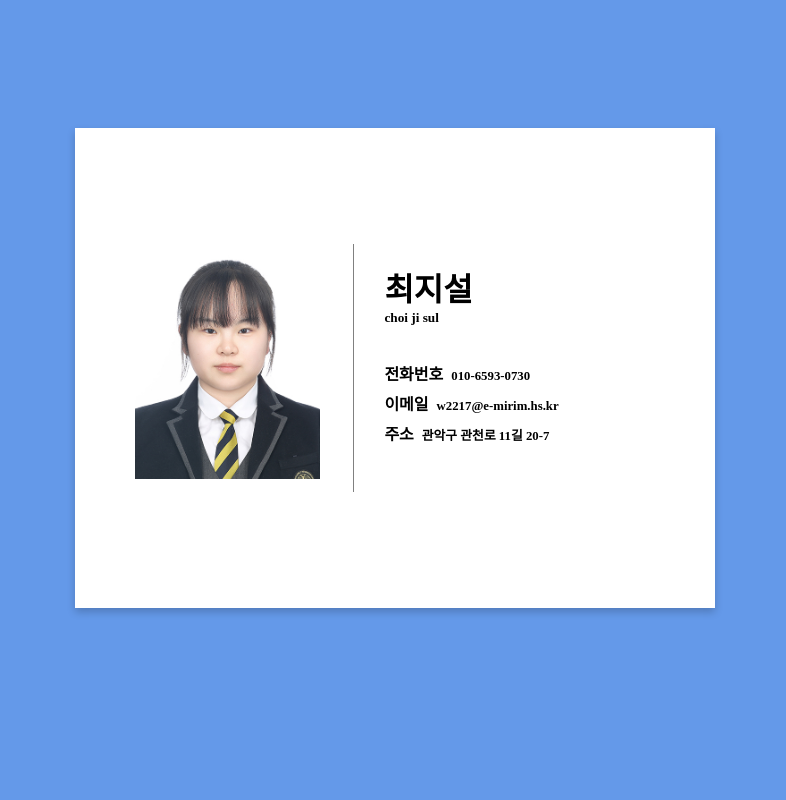
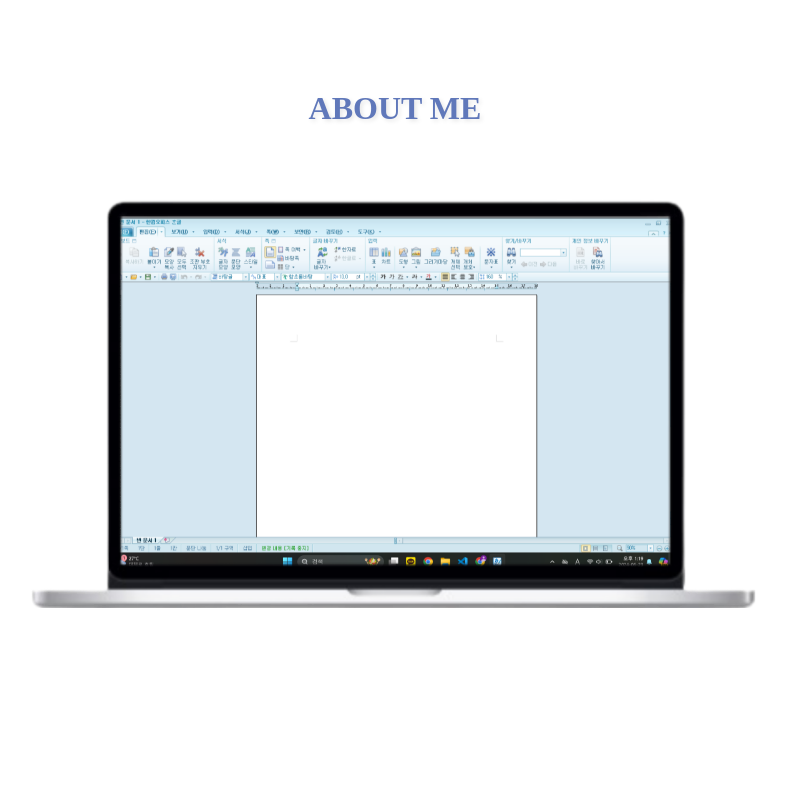
Before and after one commit to choijisul/AboutMe, a plain HTML site: page index.html in a window 1280 px wide. Shown: the top 800 px of the page, without its empty margins (245-1031 px from the left). Drawn offline with Linux system fonts and the light colour scheme.

Commit message:
index 프로필 디자인 바꿈. index완성. 스크롤 다음 section 스크롤 효과 완료

```diff
--- a/index.html
+++ b/index.html
@@ -1,31 +1,44 @@
 <!DOCTYPE html>
 <html lang="en">
+
 <head>
     <meta charset="UTF-8">
     <meta name="viewport" content="width=device-width, initial-scale=1.0">
     <title>Self Introduction</title>
     <link rel="stylesheet" href="styles.css">
 </head>
+
 <body>
     <div class="container">
         <div class="content-section" id="section1">
-            <!-- 프로필 -->
+            <h1 class="section1-title">ABOUT ME</h1>
             <div class="profile-container">
-                <div class="profile-img-div">
-                    <img src="./img/profile.png" class="profile-img">
-                </div>
-                <div class="profile-content-div">
-                    <h1 class="profile-name">최지설</h1>
-                    <h5 class="profile-ename">choi ji sul</h5>
-                    <h4 class="profile-phone">전화번호&nbsp;&nbsp;<d class="small-font">010-6593-0730</d></h4>
-                    <h4 class="profile-email">이메일&nbsp;&nbsp;<d class="small-font">w2217@e-mirim.hs.kr</d></h4>
-                    <h4 class="profile-address">주소&nbsp;&nbsp;<d class="small-font">관악구 관천로 11길 20-7</d></h4>
-                </div>
+                <img src="./img/computer.png" class="computer">
             </div>
-
-
+            <div class="profile-detail" id="profileDetail">
+                <p id="profileDetail1"></p>
+                <p id="profileDetail2"></p>
+                <p id="profileDetail3"></p>
+            </div>
+        </div>
+        <div class="content-section" id="section2">
+            <h1 class="section1-title">SKILL</h1>
+            <p>Content for section 2</p>
+        </div>
+        <div class="content-section" id="section3">
+            <h1>Section 3</h1>
+            <p>Content for section 3</p>
+        </div>
+        <div class="content-section" id="section4">
+            <h1>Section 4</h1>
+            <p>Content for section 4</p>
+        </div>
+        <div class="content-section" id="section5">
+            <h1>Section 5</h1>
+            <p>Content for section 5</p>
         </div>
     </div>
     <script src="scripts.js"></script>
 </body>
+
 </html>
--- a/scripts.js
+++ b/scripts.js
@@ -1,6 +1,11 @@
 let isScrolling = false;
+let profileDetail1 = document.getElementById('profileDetail1');
+let profileDetail2 = document.getElementById('profileDetail2');
+let profileDetail3 = document.getElementById('profileDetail3');
+let contentChanged = false;
+let typingInProgress = false;
 
-// 스크롤 자동 내려감 애니메이션
+// Function to scroll smoothly
 function scrollToSection(direction) {
     const scrollPosition = window.pageYOffset || document.documentElement.scrollTop;
     const viewportHeight = window.innerHeight;
@@ -24,47 +29,72 @@ function scrollToSection(direction) {
     }, 1000);
 }
 
-// 배경 그라데이션 흐려짐 애니메이션
-function updateBackgroundGradient() {
-    const scrollPosition = window.pageYOffset || document.documentElement.scrollTop;
-    const documentHeight = document.documentElement.scrollHeight - window.innerHeight;
-    const scrollPercentage = scrollPosition / documentHeight;
 
-    const startColor = [100, 153, 233];
-    const endColor = [255, 255, 255];
-    const currentColor = startColor.map((start, index) => {
-        const end = endColor[index];
-        const current = start + (end - start) * scrollPercentage;
-        return Math.round(current);
-    });
+// Function for typing effect with callback
+function typeWriter(element, text, callback) {
+    let i = 0;
+    typingInProgress = true;
 
-    const currentColorString = `rgb(${currentColor.join(',')})`;
+    function typing() {
+        if (i < text.length) {
+            element.innerHTML += text.charAt(i);
+            i++;
+            setTimeout(typing, 100);
+        } else {
+            typingInProgress = false;
+            if (callback) {
+                callback();
+            }
+        }
+    }
 
-    if (scrollPosition > 0) {
-        document.body.style.background = `linear-gradient(to bottom, ${currentColorString}, white)`;
-    } else {
-        document.body.style.background = `rgb(${startColor.join(',')})`;
-    }
+    element.innerHTML = ''; // Clear existing content
+    typing(); // Start typing effect
 }
 
-// 스크롤 효과 적용
+// Function to change profile detail content
+function changeProfileDetailContent() {
+    if (typingInProgress) return; // If typing is already in progress, return
+
+    const newContent1 = '이름 : 최지설';
+    const newContent2 = '생일 : 2006년 07월 31일';
+    const newContent3 = '전화번호 : 010-6593-0730';
+
+    // Type each content sequentially
+    typeWriter(profileDetail1, newContent1, () => {
+        typeWriter(profileDetail2, newContent2, () => {
+            typeWriter(profileDetail3, newContent3, () => {
+                contentChanged = true;
+            });
+        });
+    });
+}
+
+// Event listener for mouse wheel scroll
 window.addEventListener('wheel', function(event) {
     event.preventDefault();
     if (event.deltaY > 0) {
-        scrollToSection('down');
+        if (!contentChanged) {
+            changeProfileDetailContent();
+        } else {
+            scrollToSection('down');
+        }
     } else {
         scrollToSection('up');
     }
 }, { passive: false });
 
+// Event listener for keyboard arrow keys
 window.addEventListener('keydown', function(event) {
     if (event.key === "ArrowDown") {
         event.preventDefault();
-        scrollToSection('down');
+        if (!contentChanged) {
+            changeProfileDetailContent();
+        } else {
+            scrollToSection('down');
+        }
     } else if (event.key === "ArrowUp") {
         event.preventDefault();
         scrollToSection('up');
     }
 }, { passive: false });
-
-window.addEventListener('scroll', updateBackgroundGradient);
--- a/styles.css
+++ b/styles.css
@@ -1,85 +1,90 @@
+/* styles.css */
+
 body {
     margin: 0;
     padding: 0;
-    background: rgb(100, 153, 233); /* Initial solid color background */
     overflow-x: hidden;
 }
 
 .container {
     width: 100%;
-    height: 200vh;
+    height: 600vh;
     position: relative;
 }
 
 .content-section {
-    width: 50%;
-    height: 60vh;
-    background-color: white;
+    width: 100%;
+    height: 100vh;
     position: absolute;
-    top: 8%;
-    left: 25%;
     display: flex;
     flex-direction: column;
     justify-content: center;
     align-items: center;
-    box-shadow: 0 4px 8px rgba(0, 0, 0, 0.2);
 }
 
-h1, p {
+#section1 {
+    top: 0;
+    height: 100vh;
+}
+
+#section2 {
+    top: 100vh;
+}
+
+#section3 {
+    top: 200vh;
+}
+
+#section4 {
+    top: 300vh;
+}
+
+#section5 {
+    top: 400vh;
+}
+
+h1,
+p {
     margin: 0;
     padding: 10px;
     text-align: center;
 }
 
+/* section1 */
+.section1-title {
+    color: #6078BA;
+    font-weight: bold;
+    font-size: 2rem;
+    text-shadow: 2px 2px 4px rgba(0, 0, 0, 0.1);
+}
+
 /* Profile CSS */
 .profile-container {
+    margin-top: -7vh;
     display: flex;
     width: 100%;
+    height: 80vh;
     justify-content: center;
     align-items: center;
 }
 
-.profile-img-div {
-    margin-left: 60px;
-    margin-bottom: 50px;
-    width: 30%;
-    height: 70%;
-    margin-right: 50px;
+.computer {
+    width: 60%;
+    height: auto;
+    text-shadow: 2px 2px 4px rgba(0, 0, 0, 0.5);
 }
 
-.profile-img{
-    width: 110%;
-    height: auto;
+.profile-detail {
+    /* background-color: aqua; */
+    margin-top: 80px;
+    width: 20%;
+    height: 30vh;
+    position: absolute;
 }
 
-.profile-content-div {
-    border-left: 1px solid gray;
-    margin-right: 60px;
-    width: 50%;
-    height: 85%;
-    padding-left: 20px;
+#profileDetail1,
+#profileDetail2,
+#profileDetail3 {
+    text-align: left;
+    padding-left: 35px;
 }
-
-.profile-name{
-    margin-top: 10px;
-    text-align: left;
-}
-
-.profile-ename{
-    text-align: left;
-    margin-top: -10px;
-    margin-left: 10px;
-    margin-bottom: 50px;
-}
-
-.profile-phone,
-.profile-email,
-.profile-address{
-    margin-left: 10px;
-    margin-top: -15px;
-
-}
-
-.small-font{
-    font-size: 0.8rem;
-}
```
Also changed, not shown: img/computer.png (added), img/guiter.png (added).
